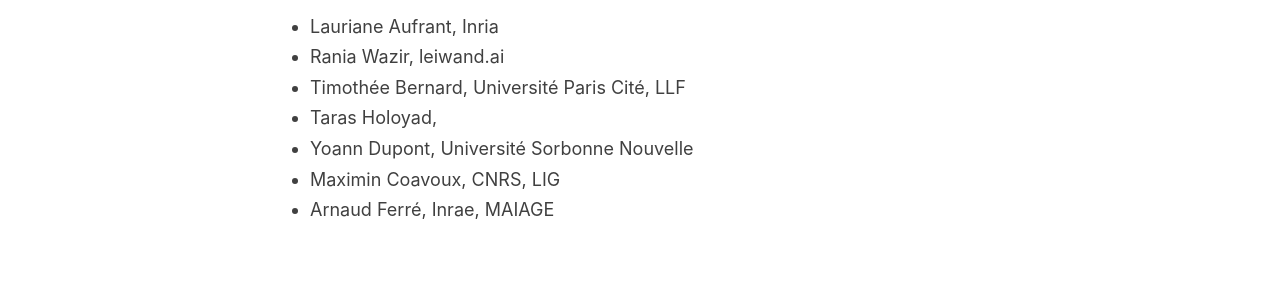
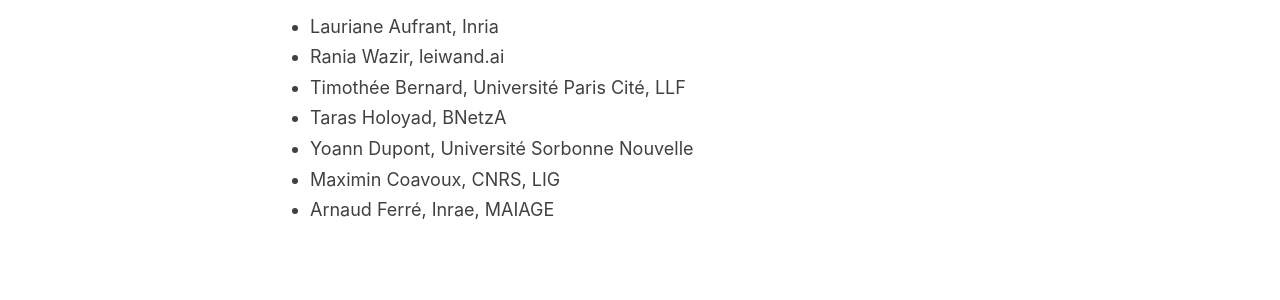
Before and after one commit to stand4nlp/stand4nlp.github.io, a Jekyll site: the page built from _pages/organizers.md, in a window 1280 px wide. Shown: the part 234-534 px from the top of the page. Built offline with Jekyll 4.4.1, drawn with Linux system fonts in a browser that asks for light colours.

Commit message:
add Taras affiliation

```diff
--- a/_pages/organizers.md
+++ b/_pages/organizers.md
@@ -8,7 +8,7 @@
 * Lauriane Aufrant, Inria
 * Rania Wazir, leiwand.ai
 * Timothée Bernard, Université Paris Cité, LLF
-* Taras Holoyad,
+* Taras Holoyad, BNetzA
 * Yoann Dupont, Université Sorbonne Nouvelle
 * Maximin Coavoux, CNRS, LIG
 * Arnaud Ferré, Inrae, MAIAGE
```
